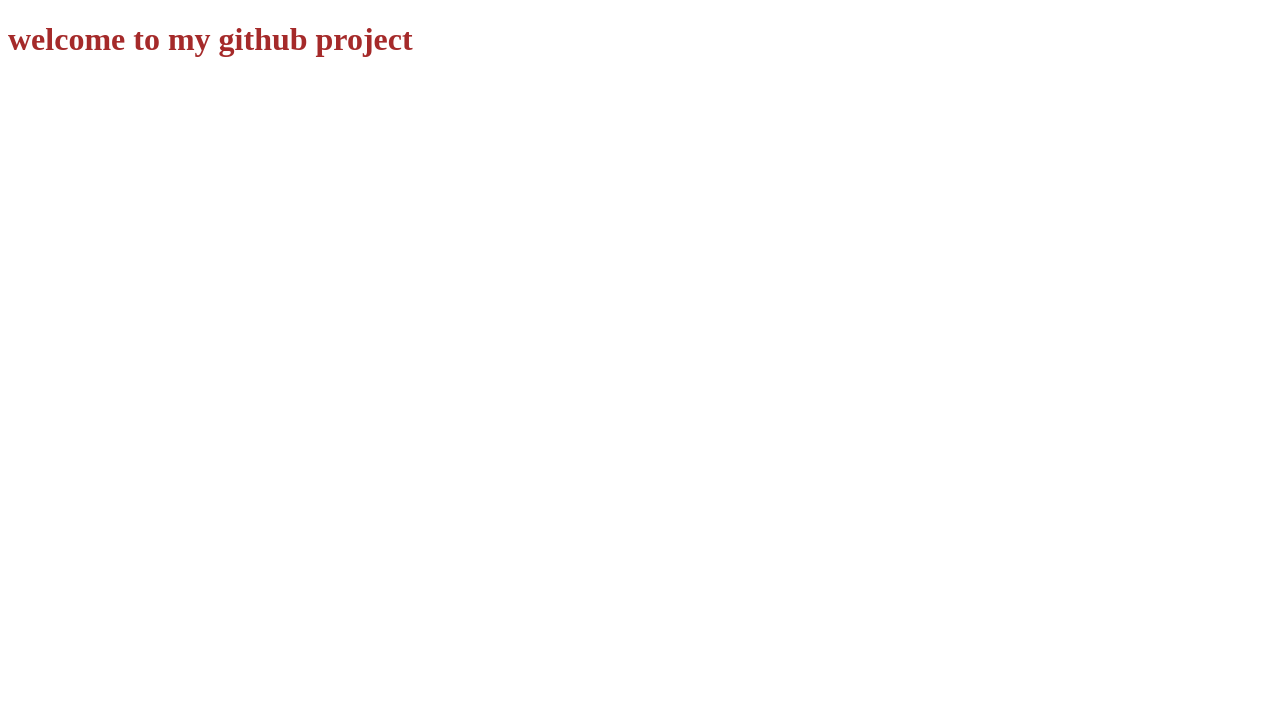
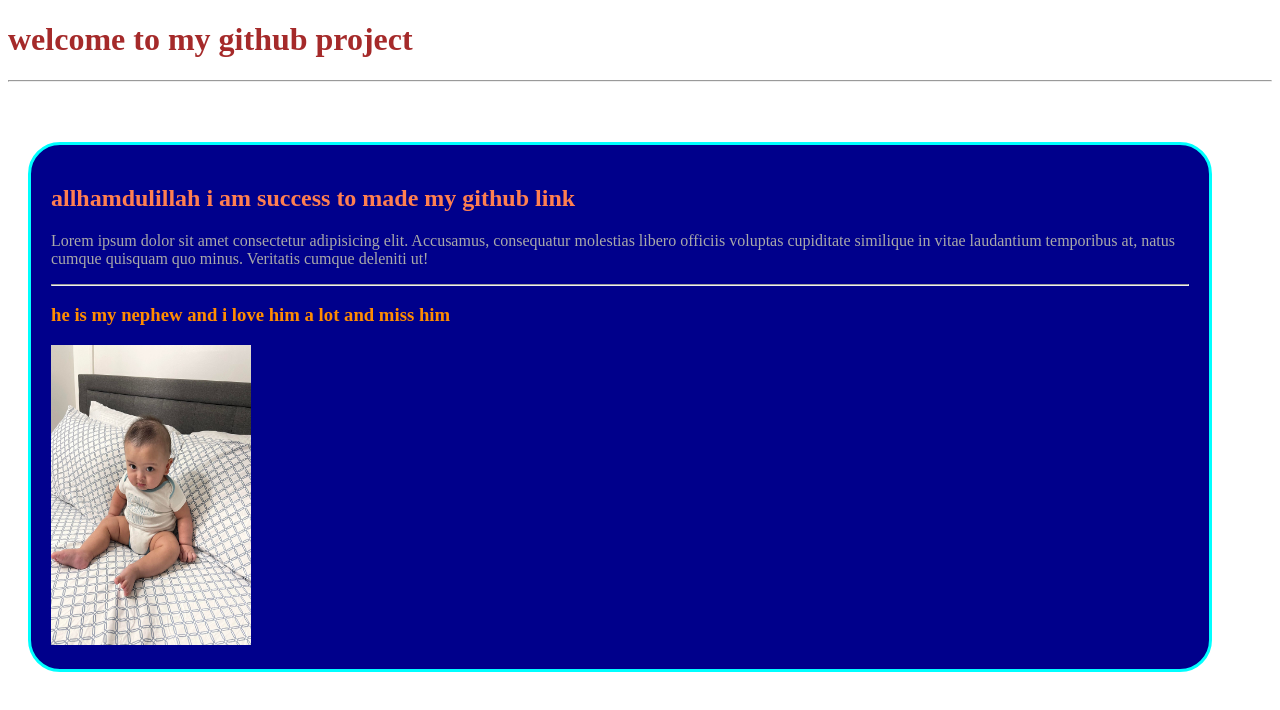
Before and after one commit to kawsarnadim/my-second-repo, a plain HTML site: page index.html in a window 1280 px wide. Drawn offline with Linux system fonts and the light colour scheme.

Commit message:
added picture

```diff
--- a/index.html
+++ b/index.html
@@ -8,6 +8,14 @@
     <link rel="stylesheet" href="style.css">
 </head>
 <body>
-    <h1>welcome to my github project</h1>
+    <h1>welcome to my github project</h1><hr>
+
+    <div id="pic">
+            <h2>allhamdulillah i am success to made my github link</h2>
+            <p>Lorem ipsum dolor sit amet consectetur adipisicing elit. Accusamus, consequatur molestias libero officiis voluptas cupiditate similique in vitae laudantium temporibus at, natus cumque quisquam quo minus. Veritatis cumque deleniti ut!</p><hr>
+
+            <h3>he is my nephew and i love him a lot and miss him</h3>
+            <img src="rayan3.jpg" alt="" width="200px" height="300px">
+    </div>
 </body>
 </html>
--- a/style.css
+++ b/style.css
@@ -1,3 +1,17 @@
 h1{
     color: brown;
 }
+h2{
+    color: coral;
+}
+h3{
+    color: darkorange;
+}
+#pic{
+    background-color: darkblue;
+    border: solid cyan;
+    border-radius: 2em;
+    color: darkgray;
+    padding: 20px;
+    margin: 60px 60px 40px 20px;
+}
```
Also changed, not shown: rayan2.jpg (added), rayan3.jpg (added), rayan4.jpg (added), rayan5.jpg (added).
